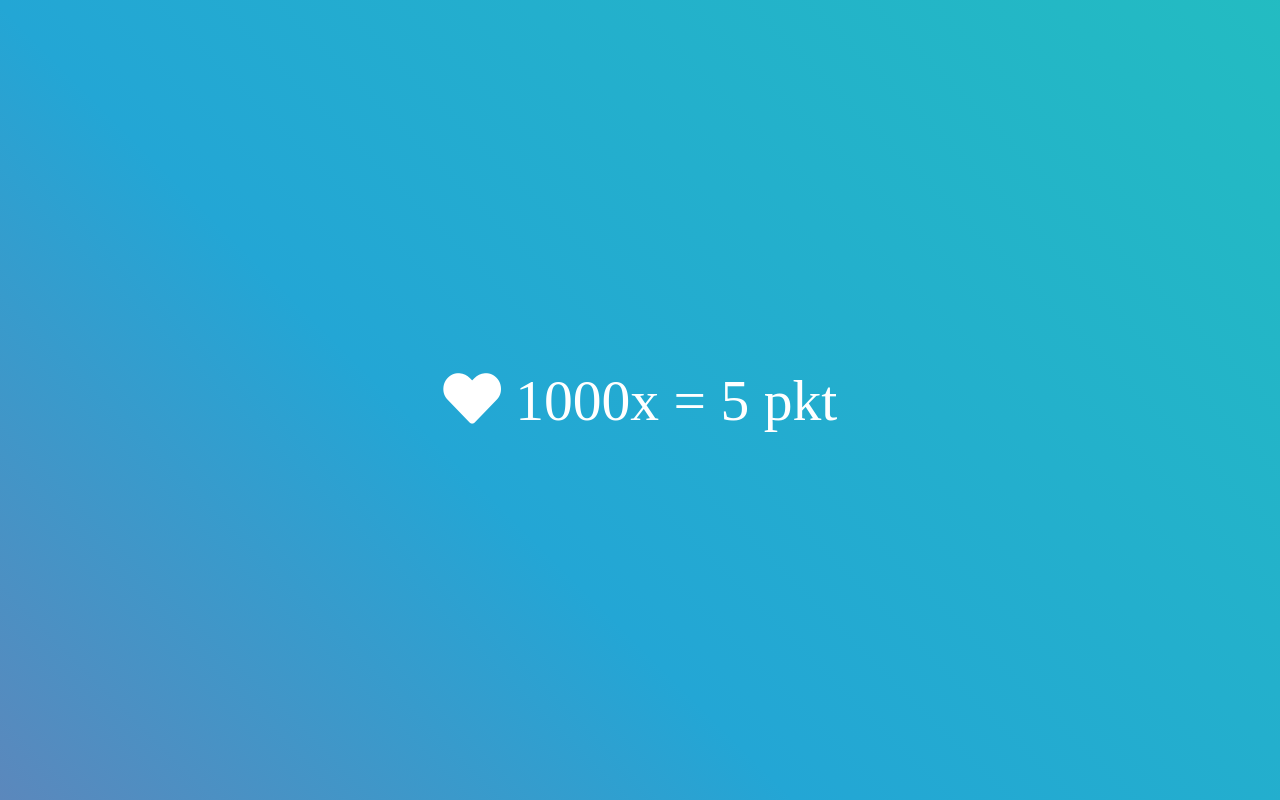
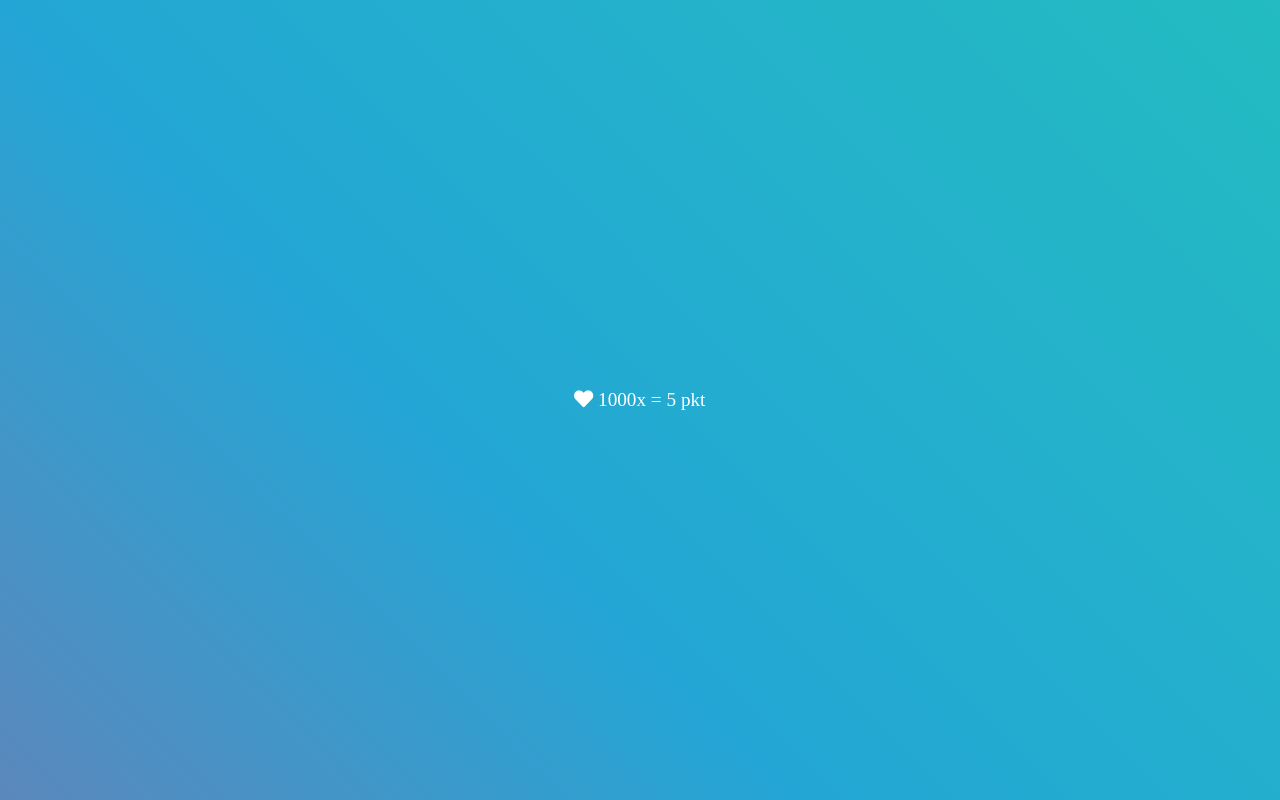
Before and after one commit to TheLukCraft/Streamer-tools, a plain HTML site: page ads/index.html in a window 1280 px wide. Drawn offline with Linux system fonts and the light colour scheme.

Commit message:
font size update

```diff
--- a/ads/style.css
+++ b/ads/style.css
@@ -22,7 +22,7 @@ body, html {
 }
 
 .heart-animation {
-    font-size: 3em;
+    font-size: 1,5em;
     color: white;
     animation: pulse 2s infinite;
 }
```
